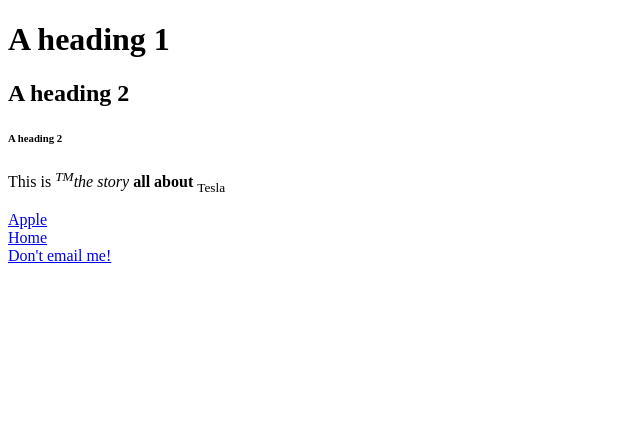
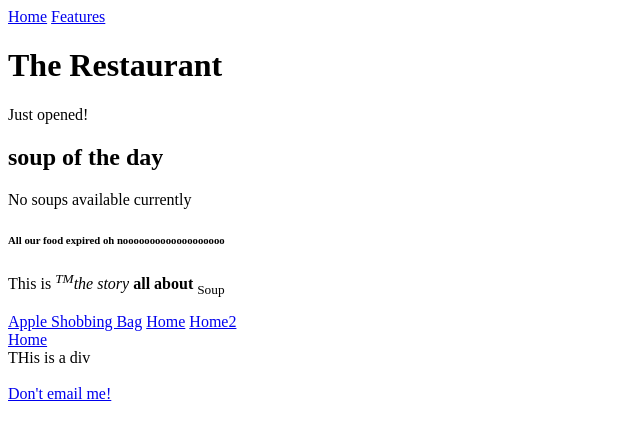
Before and after one commit to doug4days/assignment1, a plain HTML site: page index.html in a window 1280 px wide. Shown: the whole page, without its empty margins (0-640 px from the left). Drawn offline with Linux system fonts and the light colour scheme.

Commit message:
added elements

```diff
--- a/index.html
+++ b/index.html
@@ -1,28 +1,59 @@
 <!DOCTYPE html>
 <html lang="en">
     <head>
-        <meta charset="utf-8">
-        <title>Doug's Restaurant</title>
-        <link rel="stylesheet" type="text/css" href="css/styles.css">
-    </head>
-    <body>
-        <h1>A heading 1</h1>
-        <h2>A heading 2</h2>
-        <h6>A heading 2</h6>
+    <meta charset="utf-8">
+    <title>Doug's Restaurant</title>
+    <link rel="stylesheet" type="text/css" href="css/styles.css">
+</head>
 
-        <p>This is <em> <sup>TM</sup>the story </em> <strong>all about </strong> <sub>Tesla</sub></p>
+<body>
 
-        <a href="https://www.apple.com">Apple</a>
+    <header>
+        <nav>
+            <a href="index.html">Home</a>
+            <a href="features.html">Features</a>
+        </nav>
+    </header>
+
+    <main>
+
+        <h1>The Restaurant</h1>
+
+
+        Just opened!
+        <h2>soup of the day</h2>
+
+        No soups available currently
+        <h6>All our food expired oh nooooooooooooooooooo</h6>
+
+        <p>This is <em> <sup>TM</sup>the story </em> <strong>all about </strong> <sub>Soup</sub></p>
+
+        <a href="https://www.apple.com/shop/bag">Apple Shobbing Bag</a>
+        <a href="features.html">Home</a>
+        <a href="features.html">Home2</a>
 
         <br>
 
         <a href="index.html">Home</a>
 
+        <div>THis is a div</div>
+
+
+
+
         <br>
 
+
+
+
+
+
+    </main>
+
+
+    <footer>
         <a href="mailto:dhoyt1@mail.naz.edu">Don't email me!</a>
 
+    </footer>
 
-    </body>
-
-</html>
+</body></html>
```
Also changed, not shown: features.html (added, +30 -0 lines).
